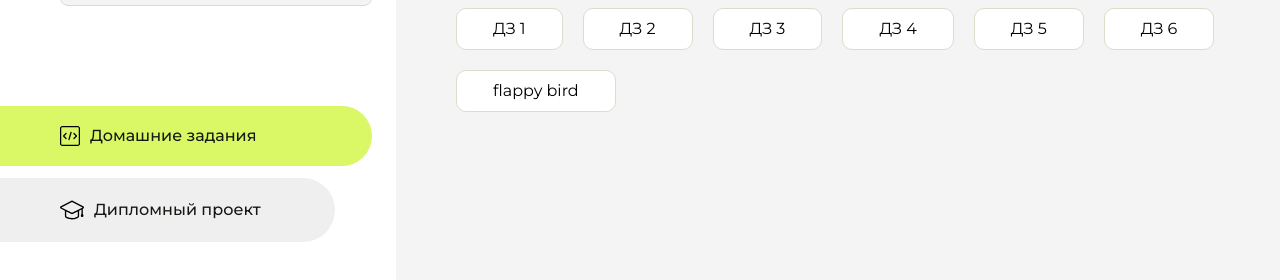
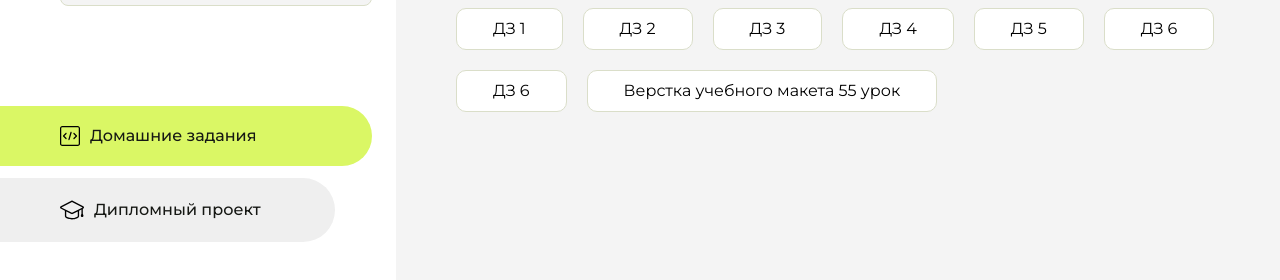
Before and after one commit to Tsarkov-web/homework, a plain HTML site: page index.html in a window 1280 px wide. Shown: the part 230-510 px from the top of the page. Drawn offline with Linux system fonts and the light colour scheme.

Commit message:
Update index.html

```diff
--- a/index.html
+++ b/index.html
@@ -111,7 +111,10 @@
                         <a href="cssboxhomework/index.html">ДЗ 6</a>
                     </li>
                      <li class="content__list-item">
-                        <a href="flappy-bird/flappy.html">flappy bird</a>
+                        <a href="cssboxhomework/index.html">ДЗ 6</a>
+                    </li>
+                     <li class="content__list-item">
+                        <a href="lesson43aroken/index.html">Верстка учебного макета 55 урок </a>
                     </li>
                 </ul>
             </div>
```
